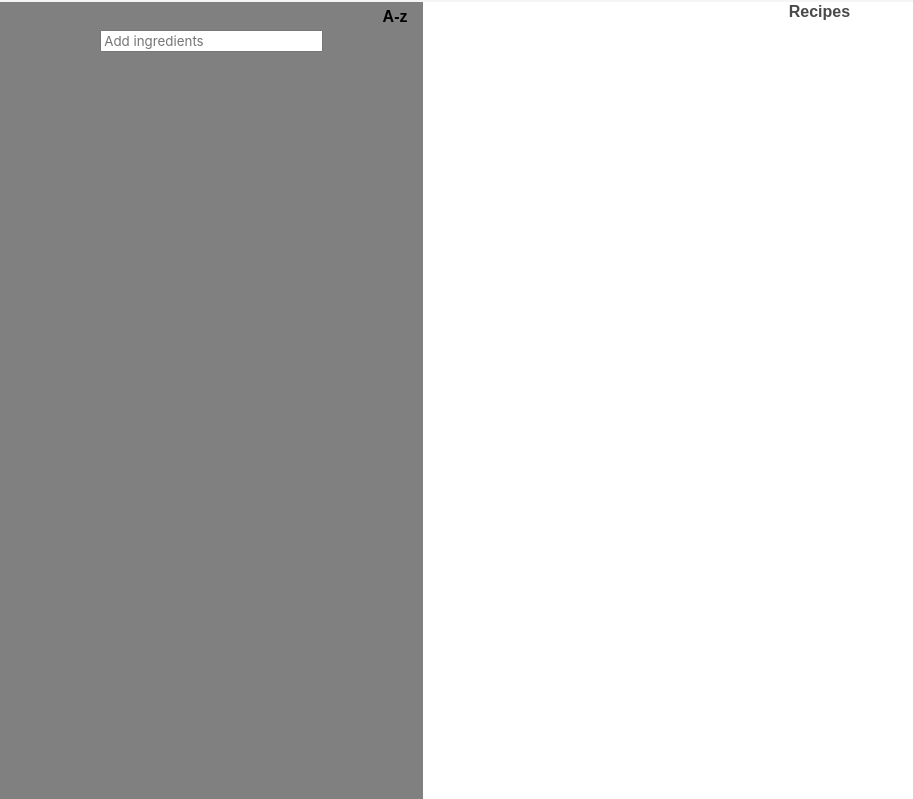
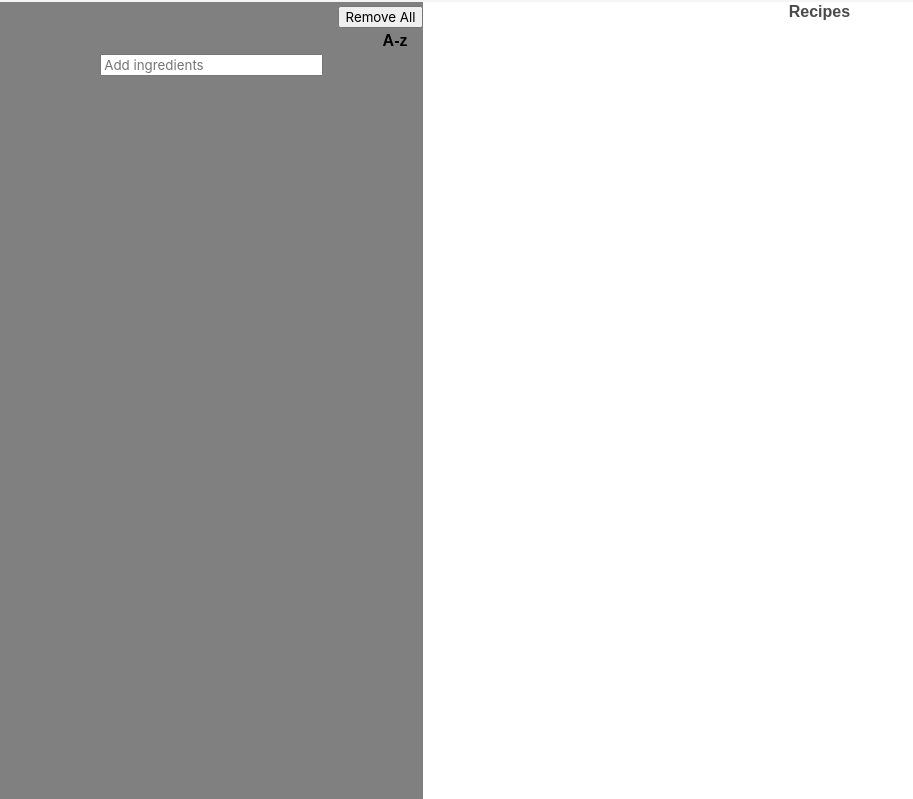
Before and after one commit to HakonVA/2900G6, a Django app: page /ingredients/ in a window 1280 px wide. Shown: the part 76-875 px from the top of the page, without its empty margins (0-913 px from the left). Run offline with Django 3.2, Linux system fonts and the light colour scheme; data that the repository does not hold is empty; some libraries are stand-ins or nearby versions.

Commit message:
Add Remove All button

```diff
--- a/project/ingredients/views.py
+++ b/project/ingredients/views.py
@@ -24,11 +24,15 @@ def ingredient_index_view(request):
     if request.method == "POST":
 
         if "remove_items" in request.POST:
-
             try:
                 ingredient_to_remove_id = request.POST['remove_items']
-                ing = Food.objects.filter(fd_id=ingredient_to_remove_id).first()
-                ing.users.remove(request.user.id).save()
+                if ingredient_to_remove_id == "RemoveAll":
+                    ingobjs = Food.objects.all()
+                    for ingobj in ingobjs:
+                        ingobj.users.remove(request.user.id)
+                else:
+                    ing = Food.objects.filter(fd_id=ingredient_to_remove_id).first()
+                    ing.users.remove(request.user.id).save()
             except:
                 pass
 
--- a/project/templates/pages/ingredients.html
+++ b/project/templates/pages/ingredients.html
@@ -7,7 +7,10 @@
     <div class="main-container">
         <div class="left-sidebar">
             <div class="nav-item">
-                <!--<a class="nav-link" href="{% url 'deleteAll' %}">Delete All</a> -->
+                <form action="" method="post">
+                    {% csrf_token %}
+                    <button name="remove_items" value="RemoveAll" type="submit">Remove All</button>
+                </form>
                 <a class="nav-link" href="{% url 'home' %}">A-z</a>
             </div>
             <link rel="stylesheet" href="//code.jquery.com/ui/1.12.1/themes/base/jquery-ui.css">
@@ -15,6 +18,7 @@
                 {% csrf_token %}
                 <input type="text" name="scientific_name" id="scientific_name" placeholder="Add ingredients">
             </form>
+
             <script src="https://code.jquery.com/jquery-1.12.4.js"></script>
             <script src="https://code.jquery.com/ui/1.12.1/jquery-ui.js"></script>
             <script>
@@ -23,13 +27,14 @@
                     source: '{% url 'autocomplete' %}'
                   });
                 } );
-                </script>
+            </script>
 
             <div>
                 {% for object in objects %}
-                    <p>{{ object.scientific_name }}</p>
+
                     <form action="" method="post">
                         {% csrf_token %}
+                        <p>{{ object.scientific_name }}</p>
                         <button name="remove_items" type="submit" value={{ object.fd_id }}>Remove</button>
                     </form>
                 {% endfor %}
```
